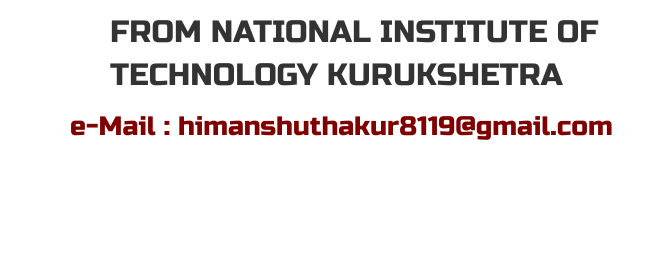
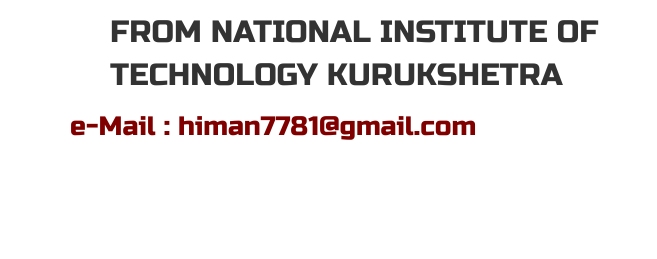
Before and after one commit to himanshu-thakur-7/dhoni, a plain HTML site: page developer.html in a window 1280 px wide. Shown: the part 1443-1702 px from the top of the page, 0-657 px from the left. Drawn offline with Linux system fonts and the light colour scheme.

Commit message:
Update developer.html
Email id update

```diff
--- a/developer.html
+++ b/developer.html
@@ -76,7 +76,7 @@
               <li>Pursuing B.tech in INFORMATION TECHNOLOGY FROM NATIONAL INSTITUTE OF TECHNOLOGY KURUKSHETRA</li>
 
         </ul>
-    <span class="content" style="color: maroon;"> e-Mail : himanshuthakur8119@gmail.com </span>
+    <span class="content" style="color: maroon;"> e-Mail : himan7781@gmail.com </span>
     </p>
         </div>
         <div><img src="./images/logo.png" height="100%" width="100%"style="border-radius:12%"></div>
```
